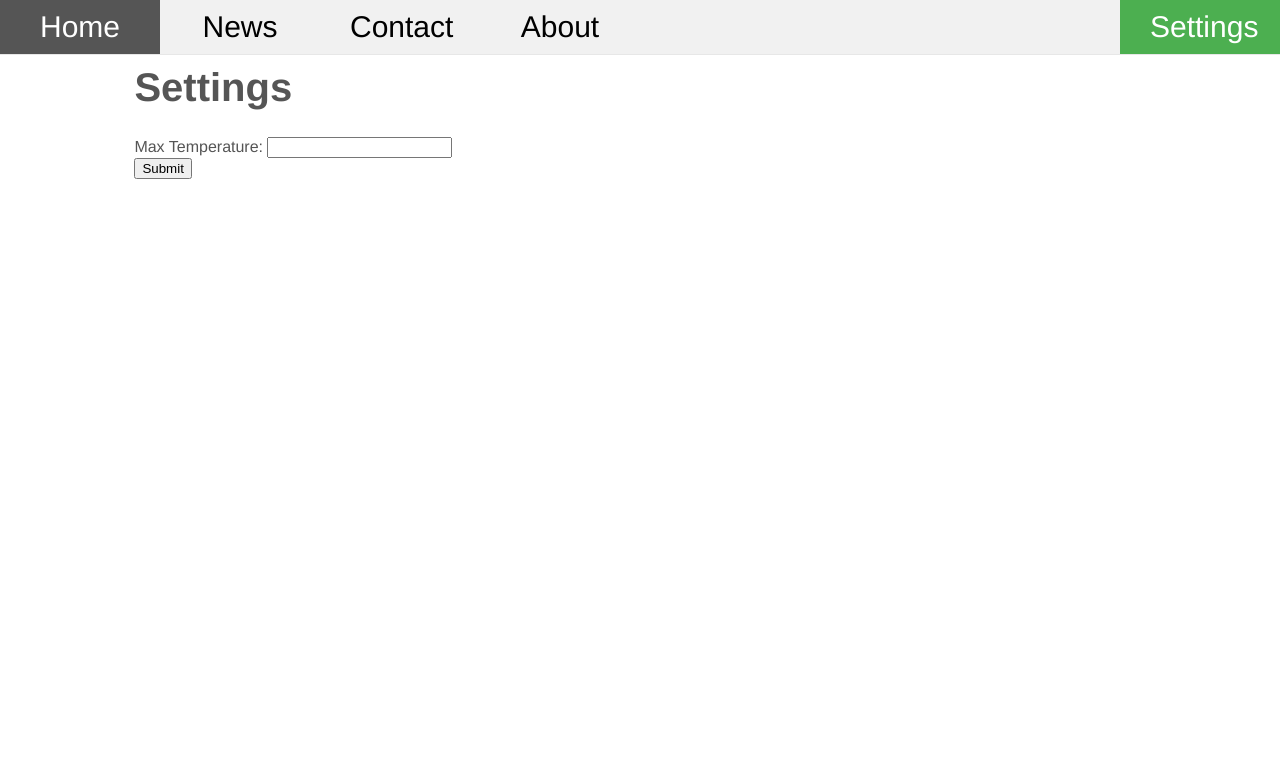
After one commit to leanderpfeiffer/Brau-o-mat, a PHP site: page /settings.php in a window 1280 px wide. The commit adds this page. Shown: the top 783 px of the page. Run offline with PHP 8.4, Linux system fonts and the light colour scheme.

Commit message:
Temp readout now via php, styling navbar and settings page

```diff
--- /dev/null
+++ b/main.css
@@ -0,0 +1,59 @@
+body{
+	font-family: Helvetica, Arial;
+}
+.navbar{
+	list-style-type: none;
+	margin: 0;
+	padding: 0;
+	overflow: hidden;
+	background-color: #f1f1f1;
+	position: fixed;
+	top: 0;
+	width: 100%;
+	left: 0;
+	border-bottom: 1px solid #e7e7e7;
+}
+li a{
+	font-size: 30px;
+	display: block;
+	width: 100px;
+	background-color: #f1f1f1;
+	padding: 10px 30px;
+	text-decoration: none;
+	color: #000;
+	text-align: center;
+	float: left;
+}
+li a:hover{
+	background-color: #555;
+	color: white;
+}
+.active{
+	background-color: #4CAF50;
+	color: white;
+}
+.settings{
+	float:right;
+}
+
+.content{
+	padding-left: 10%;
+	padding-right:10%;
+	padding-top: 30px;
+	color: #555;
+}
+h1{
+  font-size: 40px;
+}
+p{
+  font-size: 20px;
+}
+.hot{
+	color: red;
+	font-size: 30px;
+}
+.settings_a{
+	background-color: #4CAF50;
+	color: white;
+	float: right;
+}
--- /dev/null
+++ b/settings.php
@@ -0,0 +1,23 @@
+<html>
+<head>
+	<title>Brau-omat</title>
+	<link href="main.css" rel="stylesheet" type="text/css" />
+</head>
+<body>
+	<ul class="navbar">
+		<li><a href="http://192.168.178.63/Brau-omat/" >Home</a></li>
+		<li><a href="#news" >News</a></li>
+		<li><a href="#contact">Contact</a></li>
+		<li><a href="#abaout">About</a></li>
+		<li><a href="http://192.168.178.63/Brau-omat/settings.php" class="settings_a">Settings</a></li>
+	</ul>
+	<div class="content">
+		<h1>Settings</h1>
+		<form action="index.php" method="get">
+		Max Temperature: <input type="text" name="temp"><br>
+		<input type="submit">
+		</form>
+
+	</div>
+</body>
+</html>
```
Also changed, not shown: index.php (+19 -11 lines).
